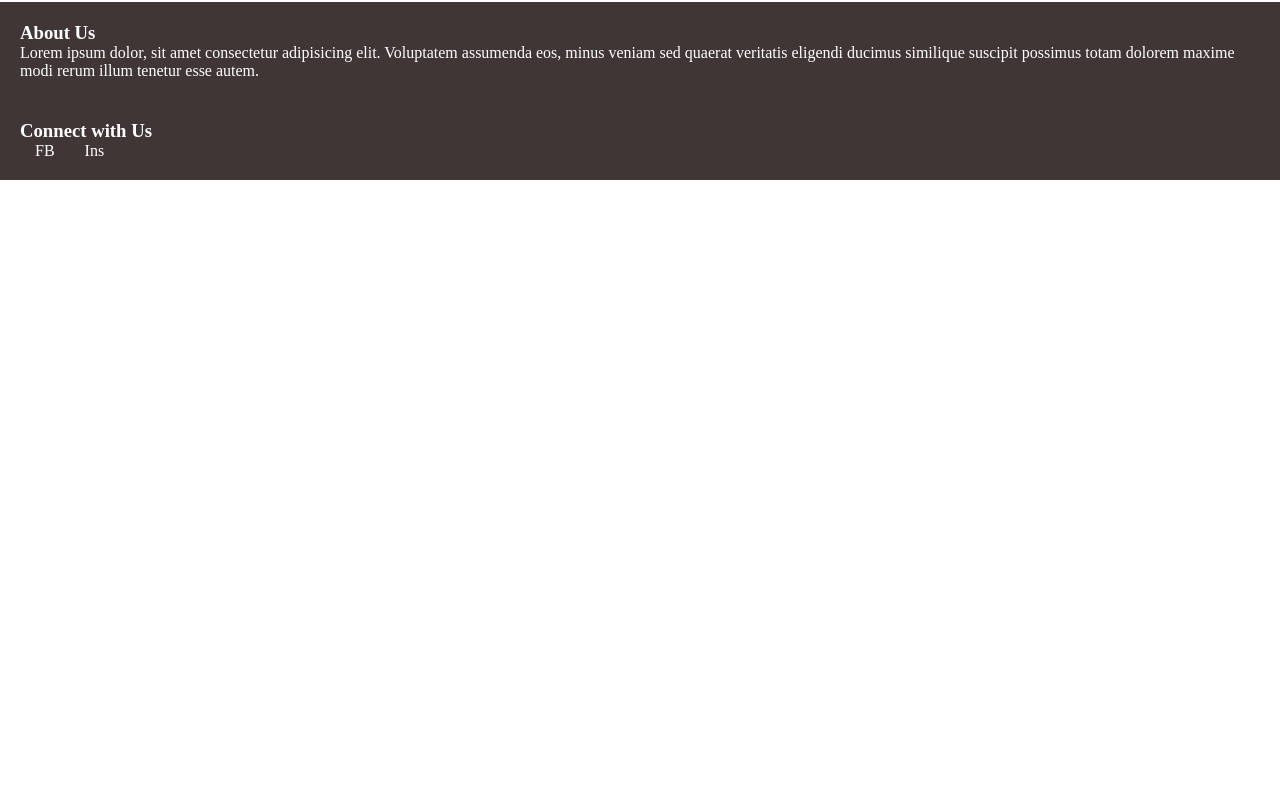
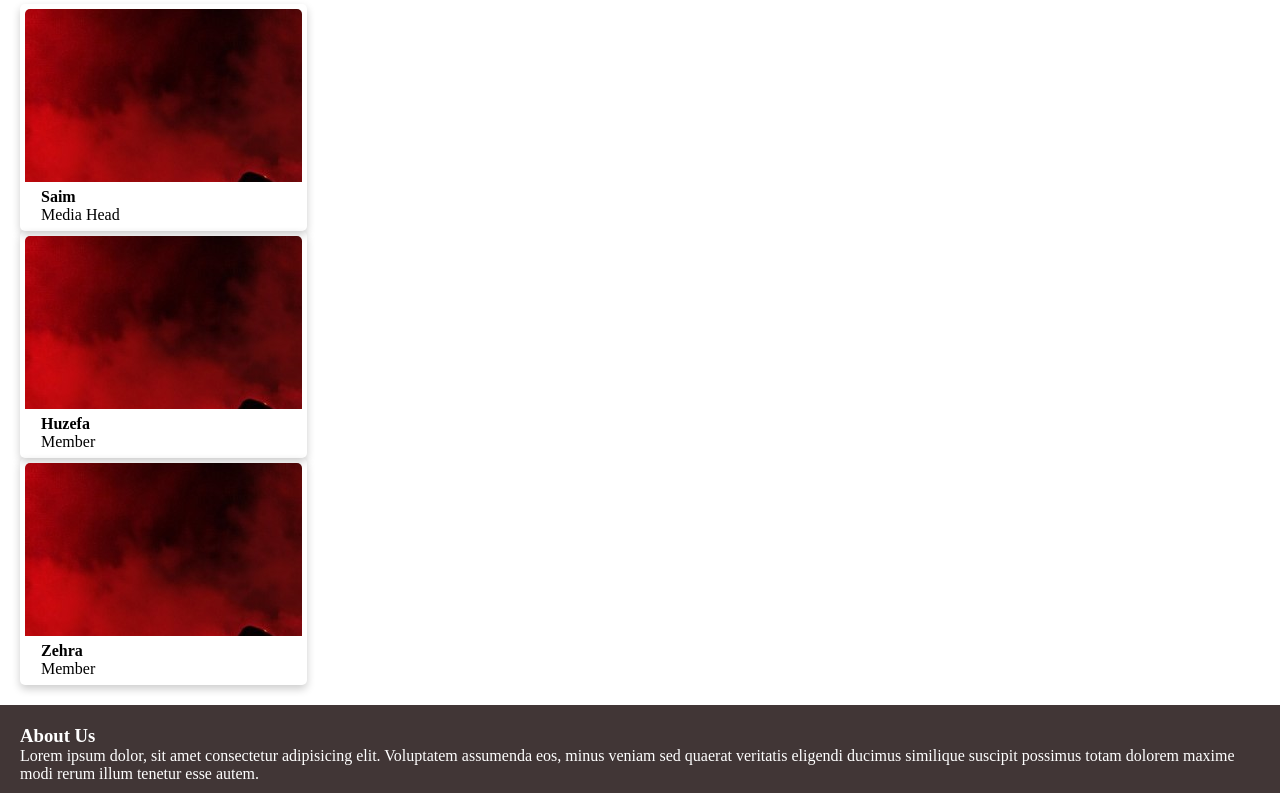
Before and after one commit to Huzefa1413/Cyber-AI-Club-Static, a plain HTML site: page pages/team.html in a window 1280 px wide. Shown: the part 118-911 px from the top of the page. Before the commit the page ends 800 px from the top, so only its background shows below. Drawn offline with Linux system fonts and the light colour scheme.

Commit message:
Team Page

```diff
--- a/pages/team.html
+++ b/pages/team.html
@@ -8,6 +8,7 @@
     <link rel="stylesheet" href="../style.css" />
   </head>
   <body>
+    <!-- Navbar Started -->
     <nav>
       <div class="logos">
         <div><img src="../assets/logo.PNG" alt="logo" /></div>
@@ -23,8 +24,22 @@
       </div>
     </nav>
     <section class="filler"></section>
+    <!-- Navbar Ended -->
+
+    <!-- Team Members Start -->
     <h1>Our Team</h1>
-    <p>List of team</p>
+    <section id="team">
+      <!-- <div class="card">
+        <img src="../assets/Event.PNG" />
+        <div class="container">
+          <h4>John Doe</h4>
+          <p>Architect & Engineer</p>
+        </div>
+      </div> -->
+    </section>
+    <!-- Team Members End -->
+
+    <!-- Footer Start -->
     <footer>
       <div>
         <h3>About Us</h3>
@@ -43,5 +58,8 @@
         </ul>
       </div>
     </footer>
+    <!-- Footer End -->
+
+    <script src="../team.js"></script>
   </body>
 </html>
--- a/style.css
+++ b/style.css
@@ -57,7 +57,26 @@ nav div.links ul li a {
 
 /* ***************************************** */
 /* Team Start */
-
+section#team {
+  margin: 20px;
+}
+section#team div.card {
+  box-shadow: 0 4px 8px 0 rgba(0, 0, 0, 0.2);
+  transition: 0.3s;
+  width: fit-content;
+  padding: 5px;
+  border-radius: 5px;
+}
+section#team div.card img {
+  border-radius: 5px 5px 0 0;
+}
+section#team div.card:hover {
+  box-shadow: 0 8px 16px 0 rgba(0, 0, 0, 0.2);
+  cursor: pointer;
+}
+section#team div.card div.container {
+  padding: 2px 16px;
+}
 /* Team End */
 /* ***************************************** */
 
--- /dev/null
+++ b/team.js
@@ -0,0 +1,45 @@
+team = [
+  {
+    name: 'Saim',
+    position: 'Media Head',
+    pic: '../assets/Event.PNG',
+  },
+  {
+    name: 'Huzefa',
+    position: 'Member',
+    pic: '../assets/Event.PNG',
+  },
+  {
+    name: 'Zehra',
+    position: 'Member',
+    pic: '../assets/Event.PNG',
+  },
+];
+
+var section = document.getElementById('team');
+team.forEach((element) => {
+  var div = document.createElement('div');
+  div.setAttribute('class', 'card');
+
+  var img = document.createElement('img');
+  img.setAttribute('src', element.pic);
+
+  var innerdiv = document.createElement('div');
+  innerdiv.setAttribute('class', 'container');
+
+  var h4 = document.createElement('h4');
+  var nameText = document.createTextNode(element.name);
+  h4.appendChild(nameText);
+
+  var p = document.createElement('p');
+  var posText = document.createTextNode(element.position);
+  p.appendChild(posText);
+
+  innerdiv.appendChild(h4);
+  innerdiv.appendChild(p);
+
+  div.appendChild(img);
+  div.appendChild(innerdiv);
+
+  section.appendChild(div);
+});
```
Also changed, not shown: pages/homepage.html (+39 -0 lines), app.js (deleted).
